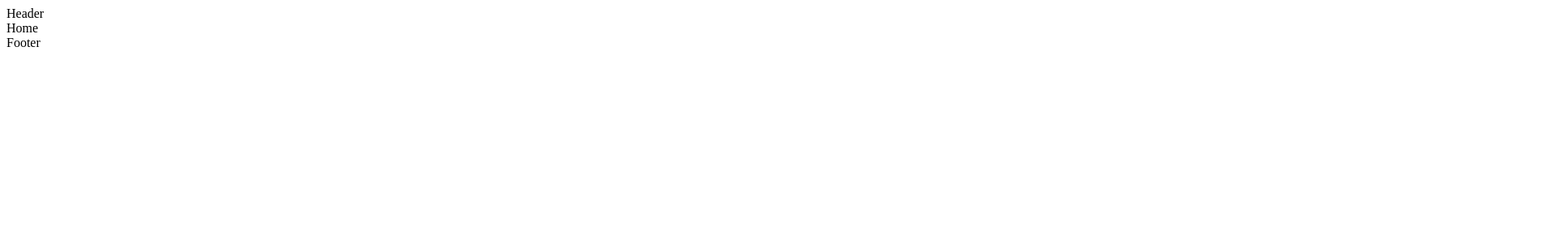
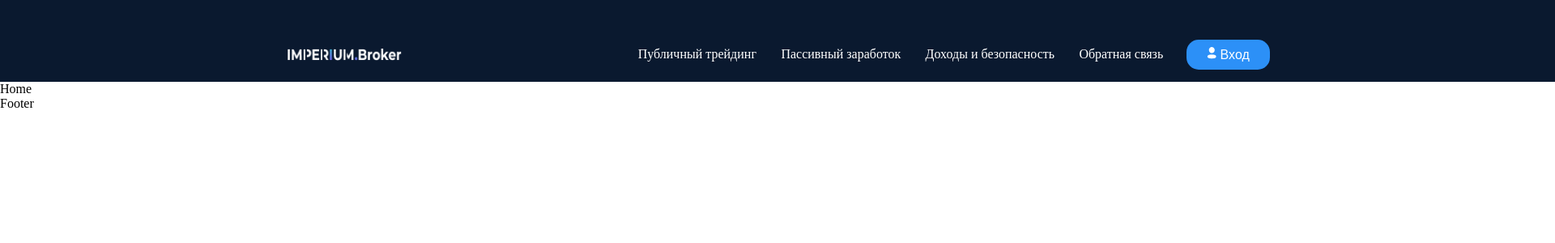
Before and after one commit to DataFlow0101/Okurmen-, a React (Vite) app: page / in a window 1280 px wide. Shown: the top 300 px of the page at 81% size, 1920 px wide, since content can reach past the window. Built offline with nearby package versions, Linux system fonts and the light colour scheme.

Commit message:
Сверстал header и добавил лого

```diff
--- a/src/components/Header/Header.jsx
+++ b/src/components/Header/Header.jsx
@@ -1,9 +1,27 @@
-import React from 'react'
+import React from 'react';
+import './style.scss';
 
 const Header = () => {
-  return (
-    <div>Header</div>
-  )
-}
+    return (
+        <header className="header">
+            <div className="header__container">
+                <div className="logo">
+                    <img src="/Logo.png" alt="Logo" />
+                </div>
 
-export default Header
+                <div className="nav-wrapper">
+                    <div className="nav-links">
+                        <a className="link link1" href="#">Публичный трейдинг</a>
+                        <a className="link link2" href="#">Пассивный заработок</a>
+                        <a className="link link3" href="#">Доходы и безопасность</a>
+                        <a className="link link4" href="#">Обратная связь</a>
+                    </div>
+                </div>
+
+                <button className="cta-button"><img src="/Profile.png" alt="Prof"/> Вход</button>
+            </div>
+        </header>
+    );
+};
+
+export default Header;
--- /dev/null
+++ b/src/components/Header/style.scss
@@ -0,0 +1,79 @@
+*{
+  margin: 0;
+  padding: 0;
+}
+
+.header {
+  width: 1920px;
+  height: 101px;
+  background-color: #0a192f ;
+  display: flex;
+  justify-content: center;
+  padding-top: 49px;
+  box-sizing: border-box;
+  color: white;
+
+  .header__container {
+    width: 1216px;
+    height: 37px;
+    display: flex;
+    align-items: center;
+    justify-content: space-between;
+    position: relative;
+  }
+
+  .logo img {
+    width: 146.83987426757812px;
+    height: 15.257411003112793px;
+    object-fit: contain;
+    position: relative;
+    top: 2px; // чтобы немного опустить вниз
+  }
+
+  .nav-wrapper {
+    position: absolute;
+    left: 146.84px + 287px; // но CSS не может посчитать, поэтому укажем вручную
+    left: 433.84px; // логика: логотип + отступ = 146.84 + 287
+    top: 10px; // подогнано вручную по высоте, можешь подстроить
+  }
+
+  .nav-links {
+    width: 653px;
+    height: 16px;
+    display: flex;
+    align-items: center;
+    gap: 26px;
+  }
+
+
+  .link {
+    display: flex;
+    align-items: center;
+    justify-content: center;
+    height: 100%;
+    color: white;
+    text-decoration: none;
+    font-size: 16px;
+
+    &.link1 { width: 150px; }
+    &.link2 { width: 153px; }
+    &.link3 { width: 163px; }
+    &.link4 { width: 109px; }
+  }
+
+  .cta-button {
+    width: 103px;
+    height: 37px;
+    background-color: #2C90F7;
+    color: white;
+    border: none;
+    border-radius: 15px;
+    font-size: 16px;
+    cursor: pointer;
+    transition: background-color 0.3s ease;
+
+    &:hover {
+      background-color: #e67e22;
+    }
+  }
+}
--- a/src/main.jsx
+++ b/src/main.jsx
@@ -4,6 +4,7 @@ import './index.css'
 import App from './App.jsx'
 import { Provider } from 'react-redux'
 import { myStore } from './components/Redux/Store.js'
+
 
 createRoot(document.getElementById('root')).render(
   <StrictMode>
--- a/src/router.jsx
+++ b/src/router.jsx
@@ -9,6 +9,7 @@ import ResetPassword from "./pages/ressetPassword/RessetPassword";
 import VerifyEmailMessage from "./pages/register/verifyemailmessage/МerifyEmail";
 import EmailVerified from "./pages/register/verifyemailmessage/EmailVerified";
 import Profile from "./pages/Profile/Profile";
+import Header from "./components/Header/Header";
 
 
 
@@ -20,6 +21,7 @@ export const myRouter = createBrowserRouter([
         path: '/',
         element: <Layout />,
         children: [
+
             {
                 path: '/',
                 element: <Home />
@@ -55,6 +57,10 @@ export const myRouter = createBrowserRouter([
             {
                 path: "profile",
                 element: <Profile />,
+            },
+            {
+                path: "Header",
+                element: <Header />,
             }
         ]
     }
```
Also changed, not shown: public/Logo.png (added), public/Profile.png (added).
